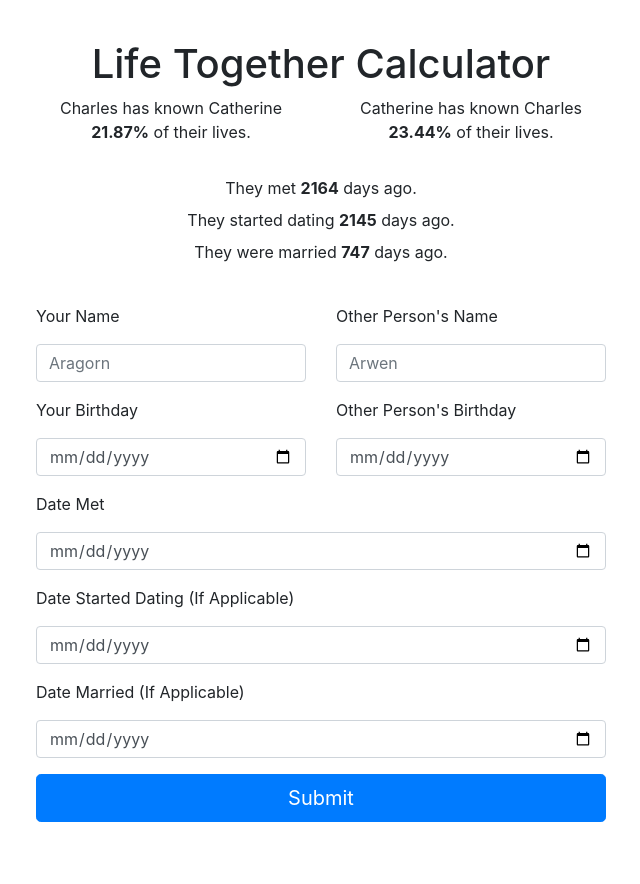
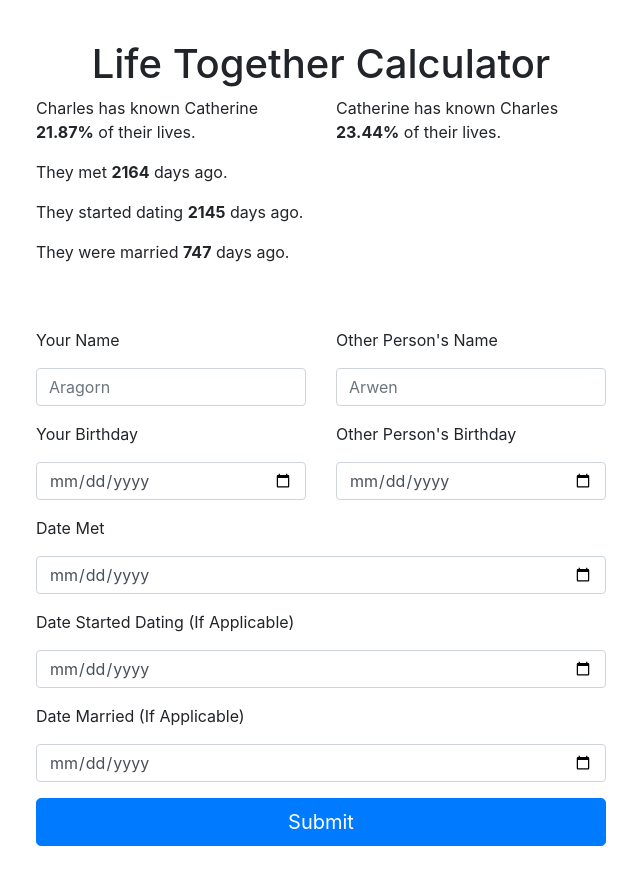
Before and after one commit to cpustejovsky/life-together-calculator, a React (Create React App) app: page / in a window 1280 px wide. Shown: the whole page, without its empty margins (319-959 px from the left). Before the commit the page ends 862 px from the top, so only its background shows below. Built offline with nearby package versions, Linux system fonts and the light colour scheme.

Commit message:
added more styling

```diff
--- a/src/App.scss
+++ b/src/App.scss
@@ -14,13 +14,26 @@
 }
 
 .display {
-  & p {
-    margin-bottom: 0.5rem;
-    text-align: center;
-  }
-  & div > p {
+  padding-bottom: 3rem;
+  justify-content: space-around;
+  &__box {
     text-align: center;
     margin-bottom: 2rem;
+    border: 1px solid #818181;
+    box-shadow: 0px 2px 4px #818181;
+    border-radius: 10px;
+    width: fit-content;
+    padding: 5px;
+    & p {
+      margin-bottom: 0.5rem;
+    }
   }
-  padding-bottom: 2rem;
 }
+
+.footer {
+  padding-top: 10vh;
+  align-self: flex-start;
+  & a {
+    color: black;
+  }
+}
```
